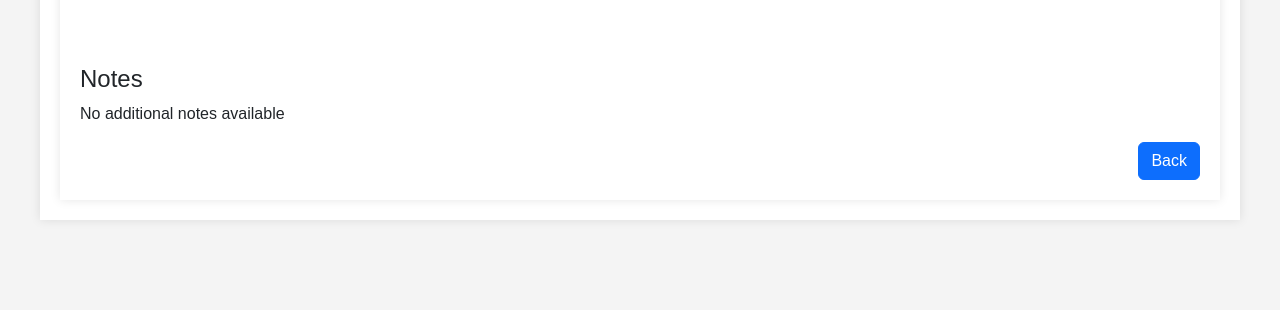
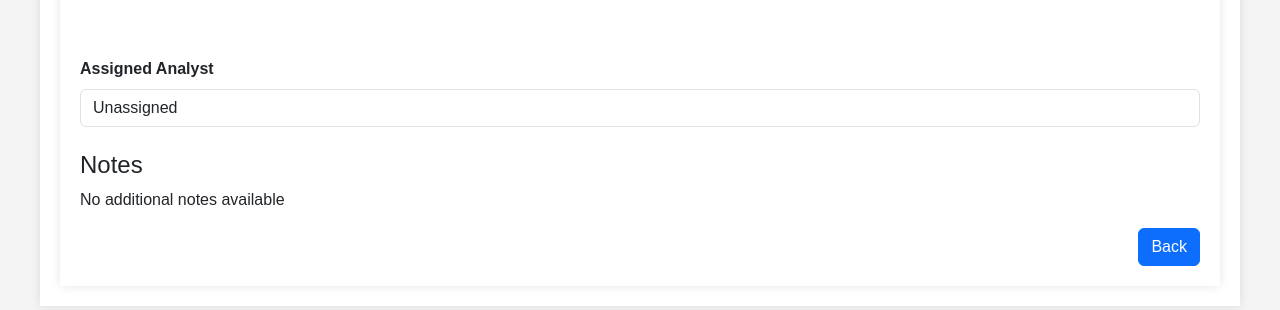
Before and after one commit to Sam-Bendelow/Ticket-Logging-System, a Python web app: template service_desk_app/app/templates/view_ticket.html in a window 1280 px wide. Shown: the part 175-485 px from the top of the page. Run offline with Jinja, Linux system fonts and the light colour scheme; the template is opened without the code that fills it, so the values that code supplies are empty.

Commit message:
Added assigned to field on tickets to display assigned analyst

```diff
--- a/service_desk_app/app/templates/view_ticket.html
+++ b/service_desk_app/app/templates/view_ticket.html
@@ -36,6 +36,17 @@
         </div>
     </div>
 
+    <div class="row mb-3">
+        <div class="col-12">
+            <label class="form-label fw-bold">Assigned Analyst</label>
+            <input type="text"
+                   class="form-control"
+                   value="{% if ticket.assigned_user %}{{ ticket.assigned_user.email }}{% else %}Unassigned{% endif %}"
+                   readonly>
+        </div>
+
+    </div>
+
     <h4 class="mt-4">Notes</h4>
 
     {% if ticket.notes %}
```
